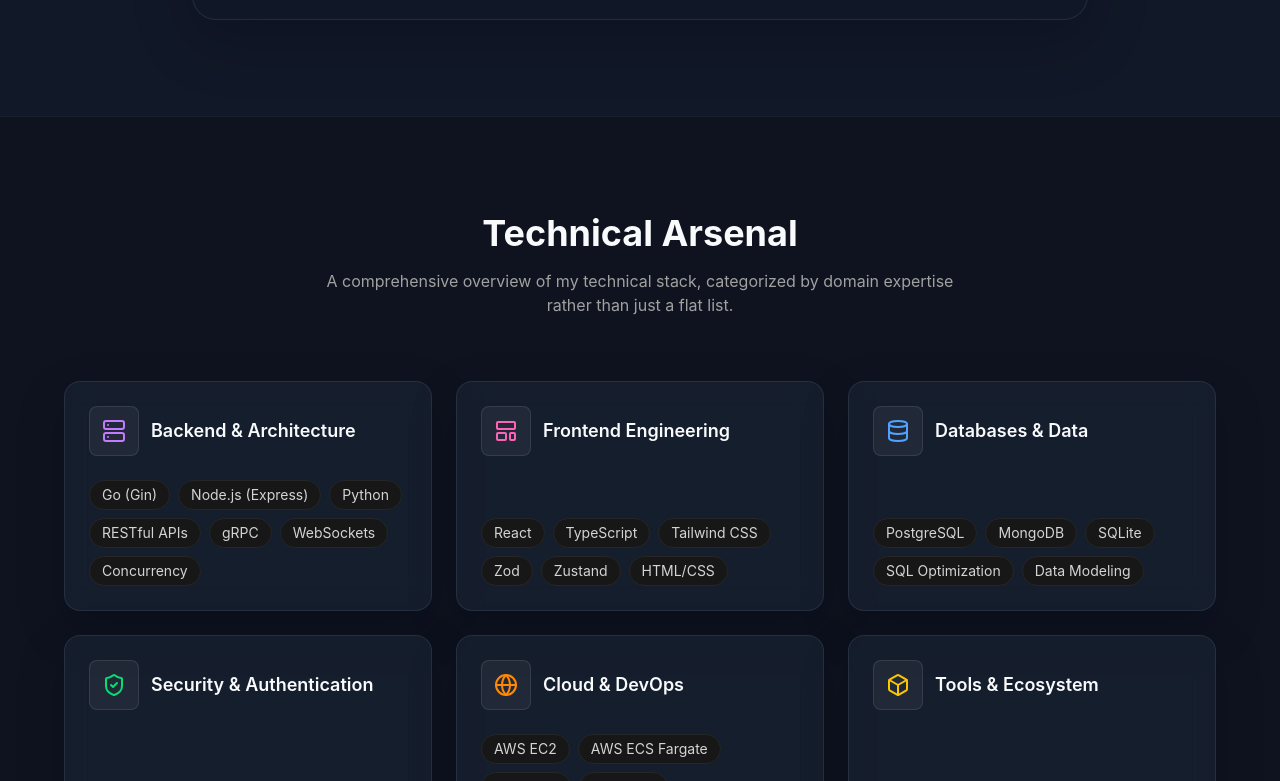
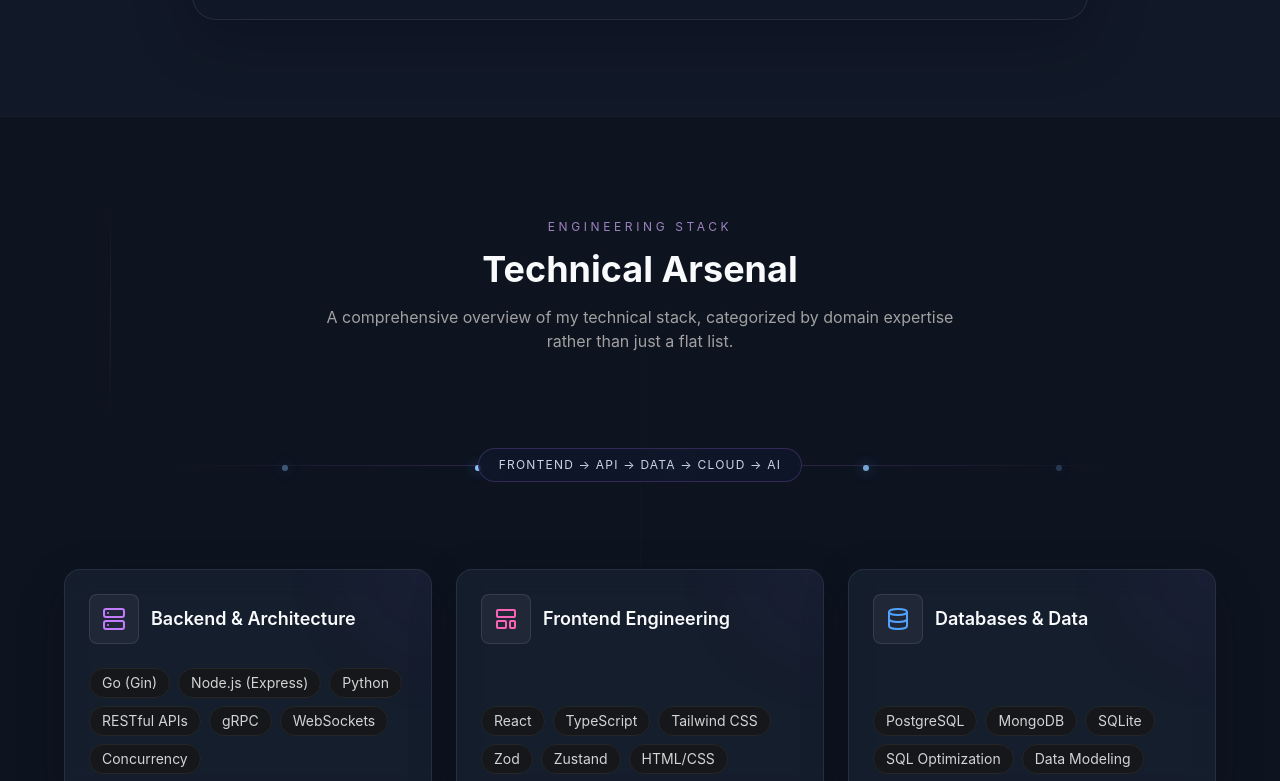
Before and after one commit to MRNaveed-stack/Portfolio, a React app: page / in a window 1280 px wide. Shown: the part 1959-2740 px from the top of the page. Built offline with nearby package versions, Linux system fonts and the light colour scheme; the HTML template or start-up script is replaced by a standard one.

Commit message:
Make technical arsenal interactive and animated

```diff
--- a/src/components/Skills.tsx
+++ b/src/components/Skills.tsx
@@ -2,60 +2,54 @@
 import { Server, Database, ShieldCheck, LayoutTemplate, Box, Globe } from 'lucide-react';
 
 const skillCategories = [
-    {
-        title: "Backend & Architecture",
-        icon: <Server className="w-6 h-6 text-purple-400" />,
-        skills: ["Go (Gin)", "Node.js (Express)", "Python", "RESTful APIs", "gRPC", "WebSockets", "Concurrency"]
-    },
-    {
-        title: "Frontend Engineering",
-        icon: <LayoutTemplate className="w-6 h-6 text-pink-400" />,
-        skills: ["React", "TypeScript", "Tailwind CSS", "Zod", "Zustand", "HTML/CSS"]
-    },
-    {
-        title: "Databases & Data",
-        icon: <Database className="w-6 h-6 text-blue-400" />,
-        skills: ["PostgreSQL", "MongoDB", "SQLite", "SQL Optimization", "Data Modeling"]
-    },
-    {
-        title: "Security & Authentication",
-        icon: <ShieldCheck className="w-6 h-6 text-green-400" />,
-        skills: ["JWT Lifecycle", "Refresh Tokens", "Role-Based Access", "Rate Limiting"]
-    },
-    {
-        title: "Cloud & DevOps",
-        icon: <Globe className="w-6 h-6 text-orange-400" />,
-        skills: ["AWS EC2", "AWS ECS Fargate", "AWS RDS", "AWS ECR", "Application Load Balancer", "AWS IAM", "AWS CloudWatch", "Docker", "Terraform", "GitHub Actions", "CI/CD"]
-    },
-    {
-        title: "Tools & Ecosystem",
-        icon: <Box className="w-6 h-6 text-yellow-400" />,
-        skills: ["Git/GitHub", "Linux", "Nginx", "VPS Hosting", "Render", "Postman", "Gemini AI API"]
-    }
+    { title: "Backend & Architecture", icon: <Server className="w-6 h-6 text-purple-400" />, skills: ["Go (Gin)", "Node.js (Express)", "Python", "RESTful APIs", "gRPC", "WebSockets", "Concurrency"] },
+    { title: "Frontend Engineering", icon: <LayoutTemplate className="w-6 h-6 text-pink-400" />, skills: ["React", "TypeScript", "Tailwind CSS", "Zod", "Zustand", "HTML/CSS"] },
+    { title: "Databases & Data", icon: <Database className="w-6 h-6 text-blue-400" />, skills: ["PostgreSQL", "MongoDB", "SQLite", "SQL Optimization", "Data Modeling"] },
+    { title: "Security & Authentication", icon: <ShieldCheck className="w-6 h-6 text-green-400" />, skills: ["JWT Lifecycle", "Refresh Tokens", "Role-Based Access", "Rate Limiting"] },
+    { title: "Cloud & DevOps", icon: <Globe className="w-6 h-6 text-orange-400" />, skills: ["AWS EC2", "AWS ECS Fargate", "AWS RDS", "AWS ECR", "Application Load Balancer", "AWS IAM", "AWS CloudWatch", "Docker", "Terraform", "GitHub Actions", "CI/CD"] },
+    { title: "Tools & Ecosystem", icon: <Box className="w-6 h-6 text-yellow-400" />, skills: ["Git/GitHub", "Linux", "Nginx", "VPS Hosting", "Render", "Postman", "Gemini AI API"] }
 ];
 
-const containerVariants = {
-    hidden: { opacity: 0 },
-    visible: {
-        opacity: 1,
-        transition: {
-            staggerChildren: 0.1
-        }
-    }
-};
-
-const itemVariants = {
-    hidden: { opacity: 0, y: 20 },
-    visible: { opacity: 1, y: 0 }
-};
+const containerVariants = { hidden: { opacity: 0 }, visible: { opacity: 1, transition: { staggerChildren: 0.1 } } };
+const itemVariants = { hidden: { opacity: 0, y: 25, scale: 0.97 }, visible: { opacity: 1, y: 0, scale: 1 } };
 
 const Skills = () => {
     return (
-        <section id="skills" className="py-24 px-6 border-t border-white/5 bg-black/20">
-            <div className="max-w-6xl mx-auto">
+        <section id="skills" className="py-24 px-6 border-t border-white/5 bg-black/20 relative overflow-hidden">
+            <div className="absolute inset-0 pointer-events-none opacity-40">
+                <div className="absolute top-20 left-[8%] w-px h-64 bg-gradient-to-b from-transparent via-purple-400/30 to-transparent animate-drift" />
+                <div className="absolute bottom-20 right-[12%] w-px h-72 bg-gradient-to-b from-transparent via-blue-400/30 to-transparent animate-drift-reverse" />
+                <div className="absolute left-1/2 top-0 h-full w-px bg-gradient-to-b from-transparent via-white/5 to-transparent" />
+            </div>
+
+            <div className="max-w-6xl mx-auto relative z-10">
                 <div className="text-center mb-16">
-                    <h2 className="text-3xl md:text-4xl font-bold mb-4">Technical Arsenal</h2>
+                    <motion.span
+                        initial={{ opacity: 0, y: 10 }}
+                        whileInView={{ opacity: 1, y: 0 }}
+                        viewport={{ once: true }}
+                        className="text-xs uppercase tracking-[0.3em] text-purple-300/70"
+                    >
+                        Engineering Stack
+                    </motion.span>
+                    <h2 className="text-3xl md:text-4xl font-bold mb-4 mt-3">Technical Arsenal</h2>
                     <p className="text-neutral-400 max-w-2xl mx-auto">A comprehensive overview of my technical stack, categorized by domain expertise rather than just a flat list.</p>
+                </div>
+
+                <div className="relative mb-14 hidden md:block h-24 overflow-hidden">
+                    <div className="absolute left-[8%] right-[8%] top-1/2 h-px bg-gradient-to-r from-transparent via-purple-400/25 to-transparent" />
+                    {[0, 1, 2, 3, 4].map((i) => (
+                        <motion.span
+                            key={i}
+                            className="absolute top-1/2 w-1.5 h-1.5 rounded-full bg-blue-300 shadow-[0_0_14px_rgba(96,165,250,.8)]"
+                            initial={{ left: '8%', opacity: 0 }}
+                            animate={{ left: ['8%', '92%'], opacity: [0, 1, 1, 0] }}
+                            transition={{ duration: 4, delay: i * 0.8, repeat: Infinity, ease: 'linear' }}
+                        />
+                    ))}
+                    <div className="absolute inset-0 flex items-center justify-center">
+                        <span className="px-5 py-2 rounded-full border border-purple-400/20 bg-slate-900/80 backdrop-blur-md text-xs tracking-widest text-slate-300">FRONTEND → API → DATA → CLOUD → AI</span>
+                    </div>
                 </div>
 
                 <motion.div
@@ -69,20 +63,20 @@
                         <motion.div
                             key={idx}
                             variants={itemVariants}
-                            className="glass p-6 rounded-2xl flex flex-col h-full hover:bg-white/[0.05] transition-colors"
+                            whileHover={{ y: -7, scale: 1.015 }}
+                            transition={{ type: 'spring', stiffness: 260, damping: 20 }}
+                            className="glass p-6 rounded-2xl flex flex-col h-full relative overflow-hidden"
                         >
-                            <div className="flex items-center gap-3 mb-6">
-                                <div className="p-3 rounded-lg bg-white/5 border border-white/10">
+                            <div className="absolute -top-20 -right-20 w-36 h-36 rounded-full bg-purple-500/10 blur-3xl animate-glow pointer-events-none" />
+                            <div className="flex items-center gap-3 mb-6 relative z-10">
+                                <motion.div whileHover={{ rotate: 8, scale: 1.08 }} className="p-3 rounded-lg bg-white/5 border border-white/10">
                                     {category.icon}
-                                </div>
+                                </motion.div>
                                 <h3 className="font-semibold text-lg">{category.title}</h3>
                             </div>
-                            <div className="flex flex-wrap gap-2 mt-auto">
+                            <div className="flex flex-wrap gap-2 mt-auto relative z-10">
                                 {category.skills.map((skill, sIdx) => (
-                                    <span
-                                        key={sIdx}
-                                        className="text-sm px-3 py-1 rounded-full bg-neutral-900 border border-neutral-800 text-neutral-300"
-                                    >
+                                    <span key={sIdx} className="skill-pill text-sm px-3 py-1 rounded-full bg-neutral-900/80 border border-neutral-800 text-neutral-300">
                                         {skill}
                                     </span>
                                 ))}
```
